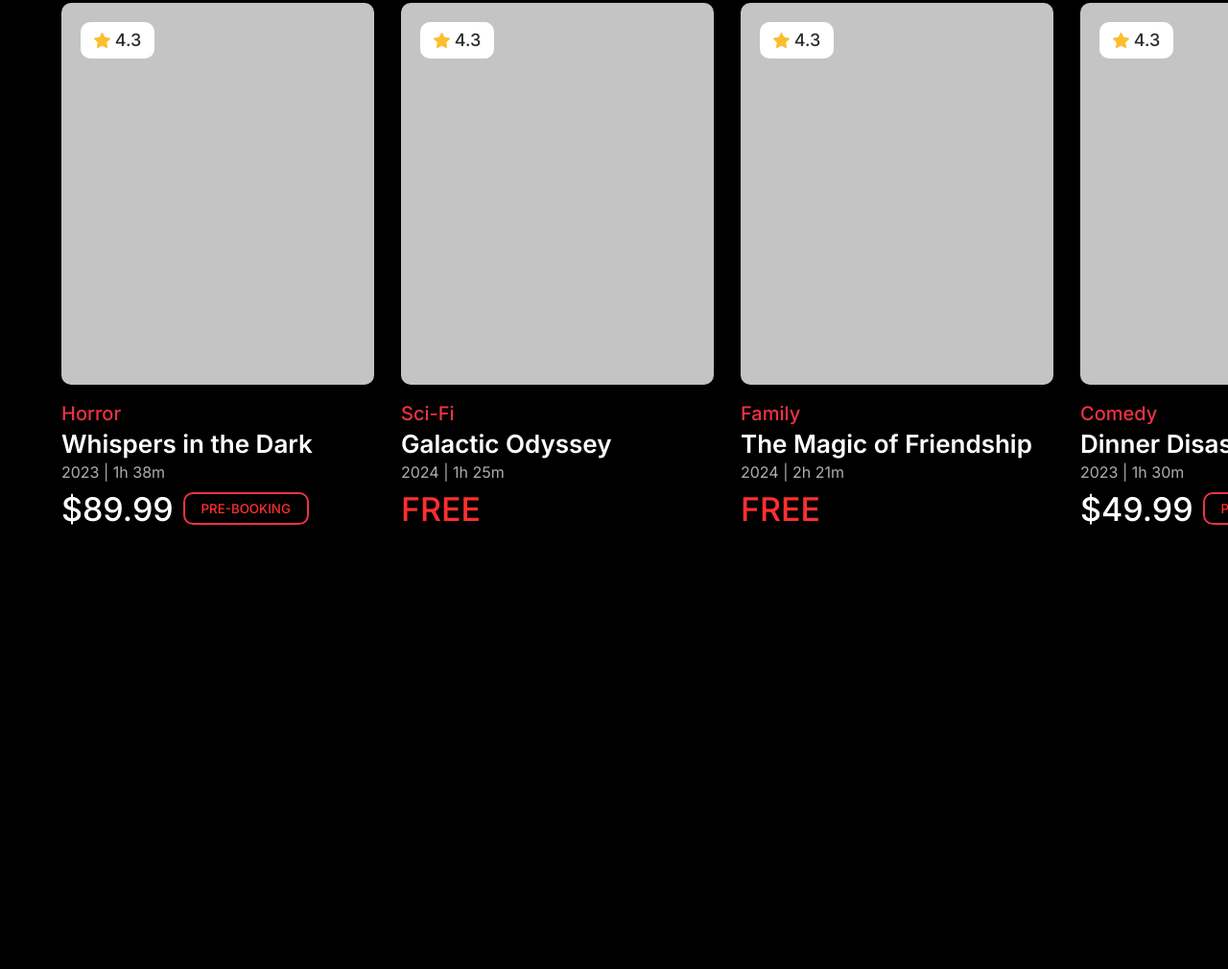
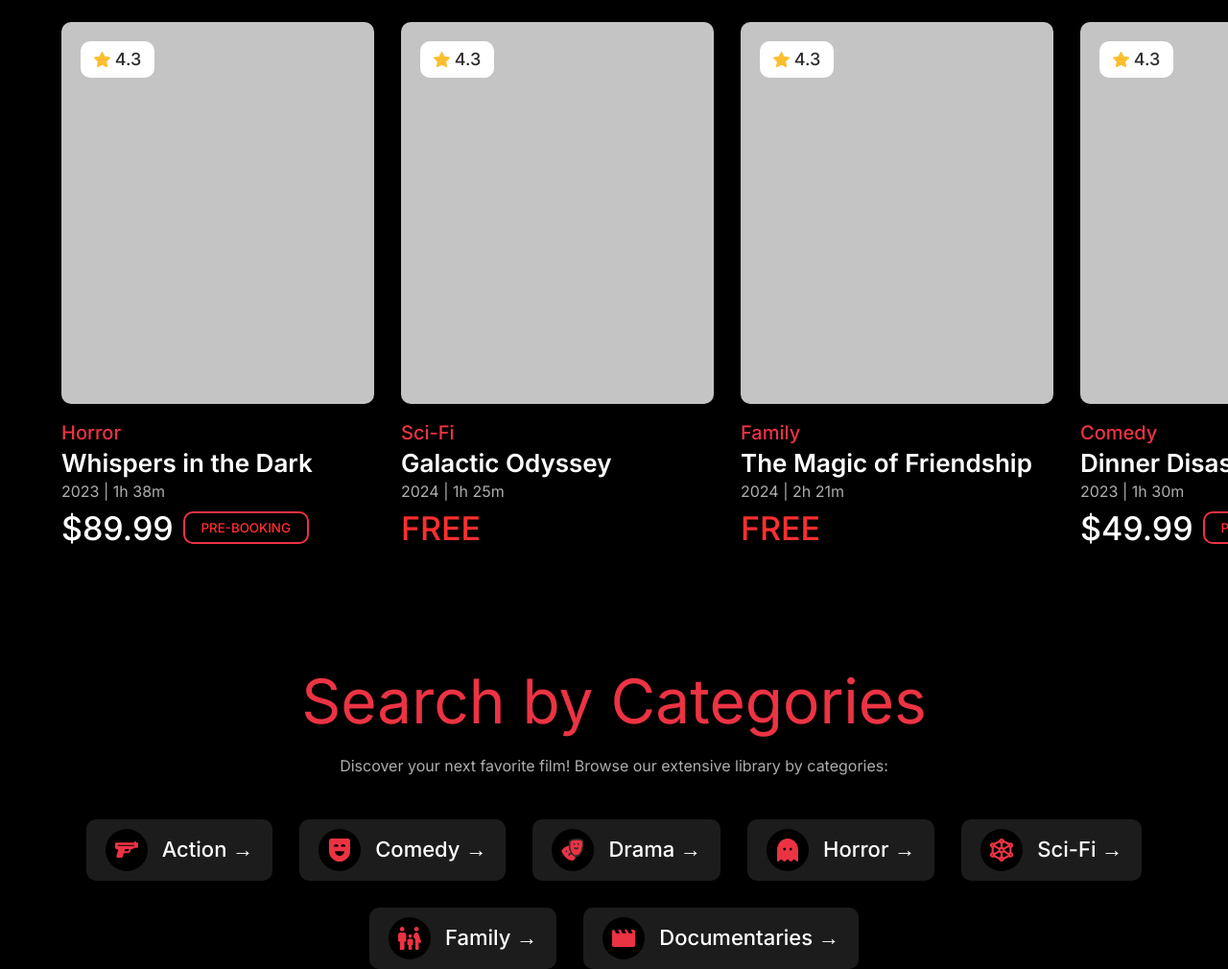
Before and after one commit to tatarskisamurai/Streaming-Service, a plain HTML site: page index.html in a window 1280 px wide. Shown: the part 1622-2632 px from the top of the page at 96% size. Before the commit the page ends 2173 px from the top, so only its background shows below. Drawn offline with Linux system fonts and the light colour scheme.

Commit message:
feat: add search by categories section with icons

```diff
--- /dev/null
+++ b/css/categories.css
@@ -0,0 +1,64 @@
+.categories-section {
+    padding-top: 121px;
+    margin: 0 auto;
+}
+
+.categories-title {
+    text-align: center;
+}
+
+.categories-description {
+    margin-top: 19px;
+    text-align: center;
+    color: #ADADAD;
+}
+
+.categories-grid {
+    margin-top: 46px;
+    display: flex;
+    gap: 28px;
+    justify-content: center;
+    flex-wrap: wrap;
+
+}
+
+.category-card {
+    background-color: #1C1C1C;
+    padding: 0 20px;
+    display: flex;
+    gap: 15px;
+    align-items: center;
+    height: 64px;
+    border: none;
+    font-family: "Inter", sans-serif;
+    font-optical-sizing: auto;
+    font-weight: 600;
+    font-style: normal;
+    color: #FFFFFF;
+    border-radius: 10px;
+    text-decoration: none;
+}
+
+.icon-wrapper {
+    width: 44px;
+    height: 44px;
+    background: #000000;
+    border-radius: 50%;
+    display: flex;
+    align-items: center;
+    justify-content: center;
+    flex-shrink: 0;
+}
+
+.icon-wrapper img {
+    width: 24px;
+    height: 24px;
+    object-fit: contain;
+    max-width: 100%;
+    max-height: 100%;
+}
+
+.category-name {
+    font-size: 22px;
+    font-weight: 500;
+}
--- a/css/main.css
+++ b/css/main.css
@@ -1,6 +1,16 @@
 body {
   background-color: #000000;
   overflow-x: hidden;
+  font-family: "Inter", sans-serif;
+  font-optical-sizing: auto;
+  font-style: normal;
+  color: #ADADAD;
+}
+
+h2 {
+  font-size: 64px;
+  color: #EC3343;
+  font-weight: 400;
 }
 
 .container {
--- a/css/trending-movies-section.css
+++ b/css/trending-movies-section.css
@@ -1,10 +1,5 @@
 .trending-movies-section {
     padding-top: 118px;
-}
-
-.trending-title {
-    font-size: 64px;
-    color: #EC3343;
 }
 
 .see-more-link {
@@ -40,3 +35,11 @@
     background-color: #FFFFFF;
     color: #1C1C1C;
 }
+
+.hero-description{
+    display: block;
+    text-align: center;
+    max-width: 849px;
+    margin: 0 auto;
+    margin-top: 16px;
+}
--- a/index.html
+++ b/index.html
@@ -21,6 +21,7 @@
     <link rel="stylesheet" href="css/search-panel.css">
     <link rel="stylesheet" href="css/trending-movies-section.css">
     <link rel="stylesheet" href="css/movies-grid.css">
+    <link rel="stylesheet" href="css/categories.css">
 </head>
 
 <body>
@@ -171,7 +172,7 @@
     <section class="trending-movies-section">
         <div class="container">
             <div class="trending-header">
-                <h2 class="trending-title inter-Regular">Trending Movies in 2024</h2>
+                <h2>Trending Movies in 2024</h2>
 
                 <div class="trending-filters">
                     <button class="filter-btn active-btn">All</button>
@@ -286,6 +287,59 @@
         </div>
     </section>
 
+    <section class="categories-section">
+    <div class="container">
+        <h2 class="categories-title">Search by Categories</h2>
+        <p class="categories-description">Discover your next favorite film! Browse our extensive library by
+            categories:</p>
+
+        <div class="categories-grid">
+            <a href="#" class="category-card">
+                <div class="icon-wrapper">
+                    <img src="icons/action.svg" alt="Action" width="24" height="24">
+                </div>
+                <span class="category-name">Action →</span>
+            </a>
+            <a href="#" class="category-card">
+                <div class="icon-wrapper">
+                    <img src="icons/comedy-icon.svg" alt="Comedy" width="24" height="24">
+                </div>
+                <span class="category-name">Comedy →</span>
+            </a>
+            <a href="#" class="category-card">
+                <div class="icon-wrapper">
+                    <img src="icons/drama-icon.svg" alt="Drama" width="24" height="24">
+                </div>
+                <span class="category-name">Drama →</span>
+            </a>
+            <a href="#" class="category-card">
+                <div class="icon-wrapper">
+                    <img src="icons/horror-icon.svg" alt="Horror" width="24" height="24">
+                </div>
+                <span class="category-name">Horror →</span>
+            </a>
+            <a href="#" class="category-card">
+                <div class="icon-wrapper">
+                    <img src="icons/scifi-icon.svg" alt="Sci-Fi" width="24" height="24">
+                </div>
+                <span class="category-name">Sci-Fi →</span>
+            </a>
+            <a href="#" class="category-card">
+                <div class="icon-wrapper">
+                    <img src="icons/family-icon.svg" alt="Family" width="24" height="24">
+                </div>
+                <span class="category-name">Family →</span>
+            </a>
+            <a href="#" class="category-card">
+                <div class="icon-wrapper">
+                    <img src="icons/documentaries-icon.svg" alt="Documentaries" width="24" height="24">
+                </div>
+                <span class="category-name">Documentaries →</span>
+            </a>
+        </div>
+    </div>
+</section>
+
     <script src="js/slaider.js"></script>
     <script src="js/slider-script-marker.js"></script>
 </body>
```
Also changed, not shown: icons/action.svg (added), icons/comedy-icon.svg (added), icons/documentaries-icon.svg (added), icons/drama-icon.svg (added), icons/family-icon.svg (added), icons/horror-icon.svg (added), icons/scifi-icon.svg (added).
